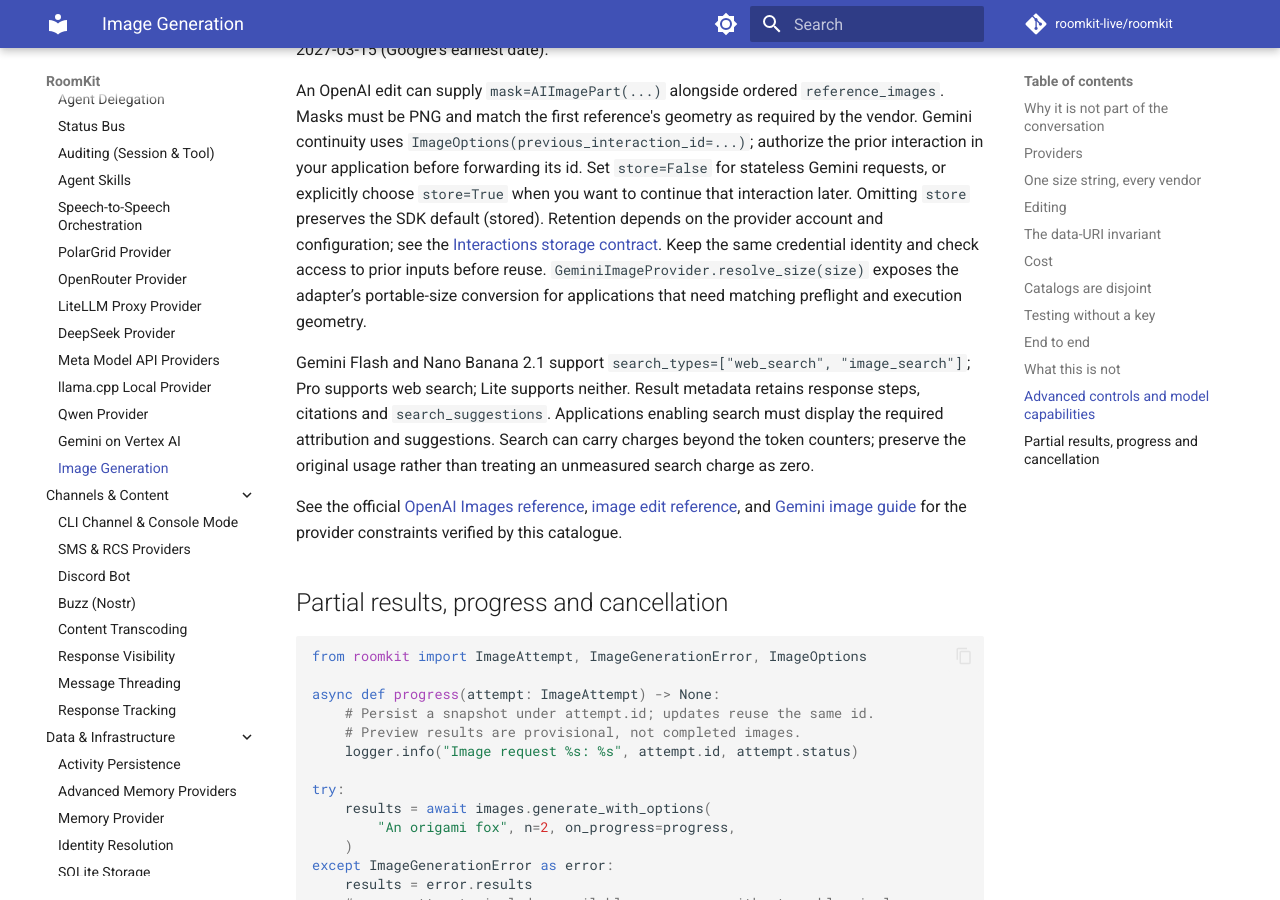
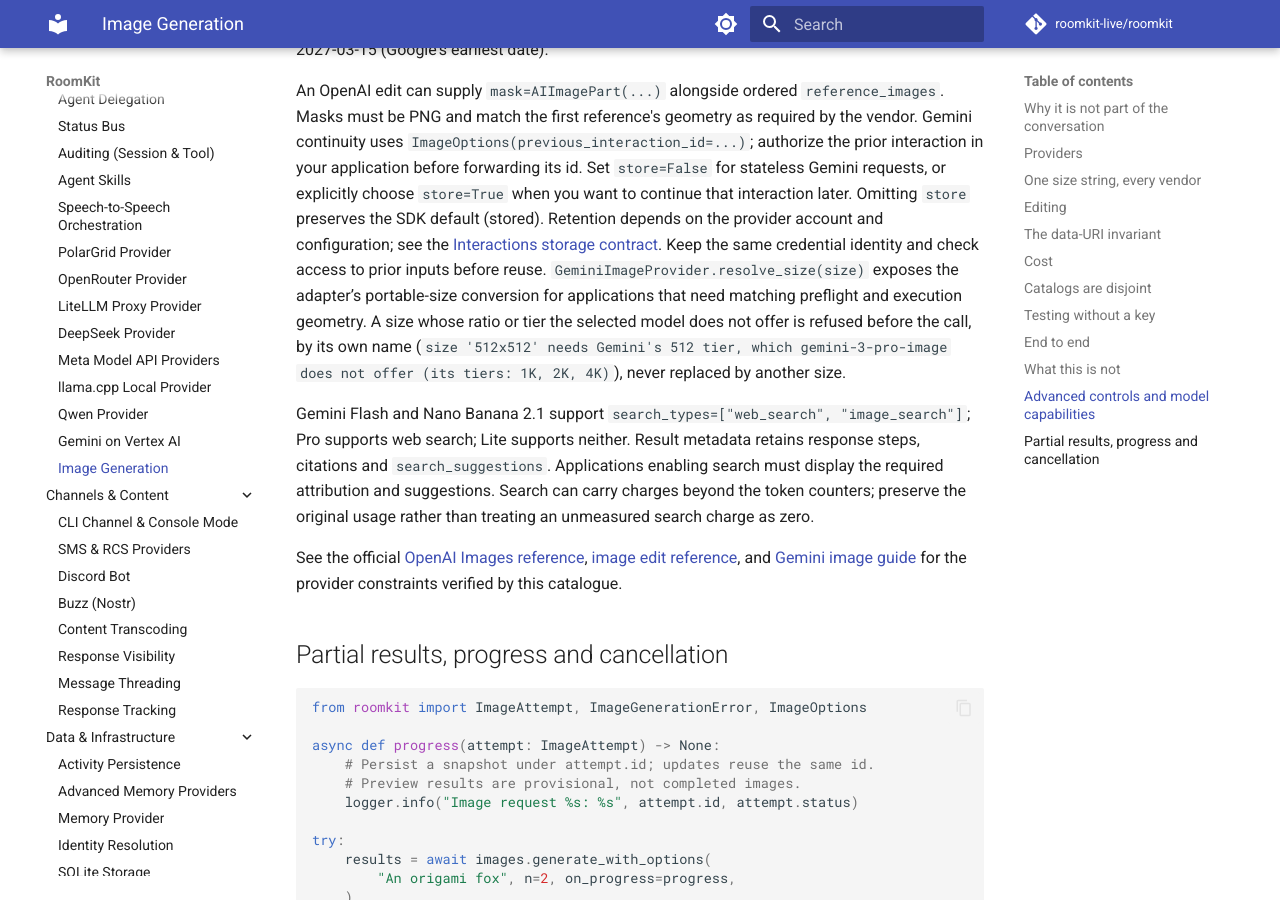
Before and after one commit to roomkit-live/roomkit-docs, an MkDocs documentation site: the page built from docs/guides/image-generation.md, in a window 1280 px wide and 900 px high, scrolled down 6524 px. Built offline with MkDocs 1.6.1 and Material for MkDocs 9.7.7, drawn with Linux system fonts in a browser that asks for light colours; comment, search, counter and statistics services are not loaded.

Commit message:
docs(image): a size the Gemini model cannot produce is refused by its own name (RMK-655)

```diff
--- a/docs/guides/image-generation.md
+++ b/docs/guides/image-generation.md
@@ -211,6 +211,10 @@ Retention depends on the provider account and configuration; see the
 Keep the same credential identity and check access to prior inputs before reuse.
 `GeminiImageProvider.resolve_size(size)` exposes the adapter’s portable-size
 conversion for applications that need matching preflight and execution geometry.
+A size whose ratio or tier the selected model does not offer is refused before
+the call, by its own name (`size '512x512' needs Gemini's 512 tier, which
+gemini-3-pro-image does not offer (its tiers: 1K, 2K, 4K)`), never replaced by
+another size.
 
 Gemini Flash and Nano Banana 2.1 support `search_types=["web_search",
 "image_search"]`; Pro supports web search; Lite supports neither. Result metadata retains response
```
